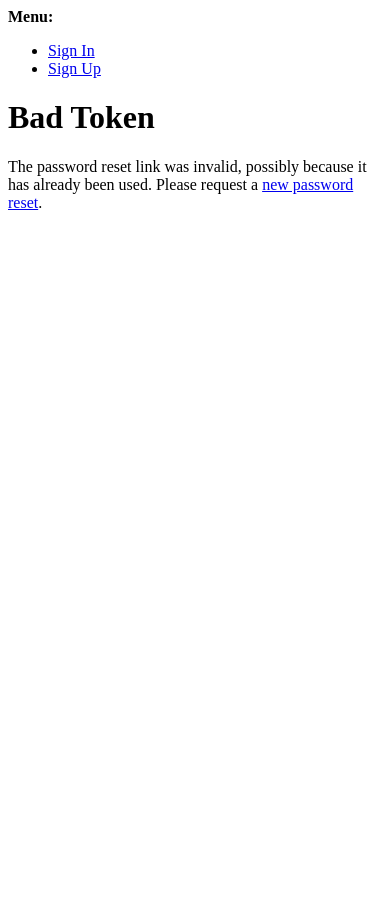
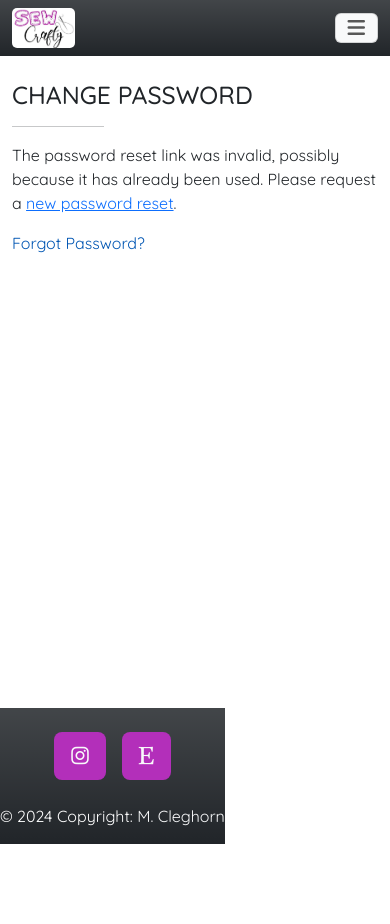
Before and after one commit to Cleg83/sew_crafty_project, a Django app: a page that uses templates/account/password_reset_from_key.html in a window 390 px wide. Before the commit the page ends 210 px from the top, so only its background shows below. Run offline with Django 5.2, Linux system fonts and the light colour scheme; some libraries are stand-ins or nearby versions.

Commit message:
Add min-vh-100 class to containers and finish customising appropriate templates

```diff
--- a/templates/account/email_confirm.html
+++ b/templates/account/email_confirm.html
@@ -6,7 +6,7 @@
 {% block title_addition %} - {% trans "Confirm Email" %}{% endblock %}
 
 {% block content %}
-<div class="container-fluid container-top-margin-lg">
+<div class="container-fluid container-top-margin-lg min-vh-100">
     <div class="row">
         <div class="col">
             <h2 class="text-uppercase">{% trans "Confirm Your Email" %}</h2>
--- a/templates/account/login.html
+++ b/templates/account/login.html
@@ -6,7 +6,7 @@
 
 {% block title_addition %} - {% trans "Login" %}{% endblock %}
 {% block content %}
-<div class="container-fluid container-top-margin-lg">
+<div class="container-fluid container-top-margin-lg min-vh-100">
     <div class="row">
         <div class="col">
             <h2 class="text-uppercase">{% trans "Login" %}</h2>
--- a/templates/account/logout.html
+++ b/templates/account/logout.html
@@ -6,7 +6,7 @@
 
 {% block title_addition %} - {% trans "Sign Out" %}{% endblock %}
 {% block content %}
-<div class="container-fluid container-top-margin-lg">
+<div class="container-fluid container-top-margin-lg min-vh-100">
     <div class="row">
         <div class="col">
             <h2 class="text-uppercase">{% trans "Sign Out" %}</h2>
--- a/templates/account/password_reset_done.html
+++ b/templates/account/password_reset_done.html
@@ -6,7 +6,7 @@
 
 {% block title_addition %} - {% trans "Password Reset Complete" %}{% endblock %}
 {% block content %}
-<div class="container-fluid container-top-margin-lg">
+<div class="container-fluid container-top-margin-lg min-vh-100">
     <div class="row">
         <div class="col">
             <h2 class="text-uppercase">{% trans "Password Reset Complete" %}</h2>
--- a/templates/account/password_reset_from_key.html
+++ b/templates/account/password_reset_from_key.html
@@ -1,35 +1,36 @@
-{% extends "account/base_entrance.html" %}
+{% extends "base.html" %}
+{% load static %}
+{% load crispy_forms_tags %}
 {% load i18n %}
 {% load allauth %}
-{% block head_title %}
-    {% trans "Change Password" %}
-{% endblock head_title %}
+
+{% block title_addition %} - {% trans "Change Password" %}{% endblock %}
+
 {% block content %}
-    {% element h1 %}
-        {% if token_fail %}
-            {% trans "Bad Token" %}
-        {% else %}
-            {% trans "Change Password" %}
-        {% endif %}
-    {% endelement %}
-    {% if token_fail %}
-        {% url 'account_reset_password' as passwd_reset_url %}
-        {% element p %}
-            {% blocktrans %}The password reset link was invalid, possibly because it has already been used.  Please request a <a href="{{ passwd_reset_url }}">new password reset</a>.{% endblocktrans %}
-        {% endelement %}
-    {% else %}
-        {% element form method="post" action=action_url %}
-            {% slot body %}
-                {% csrf_token %}
-                {{ redirect_field }}
-                {% element fields form=form %}
-                {% endelement %}
-            {% endslot %}
-            {% slot actions %}
-                {% element button type="submit" name="action" %}
-                    {% trans 'Change Password' %}
-                {% endelement %}
-            {% endslot %}
-        {% endelement %}
-    {% endif %}
-{% endblock content %}
+<div class="container-fluid container-top-margin-lg min-vh-100">
+    <div class="row">
+        <div class="col">
+            <h2 class="text-uppercase">{% trans "Change Password" %}</h2>
+            <hr class="heading-rule">
+        </div>
+    </div>
+    <div class="row">
+        <div class="col-md-6">
+            {% if token_fail %}
+                <p>The password reset link was invalid, possibly because it has already been used. Please request a <a href="{% url 'account_reset_password' %}">new password reset</a>.</p>
+            {% else %}
+                <form method="post" class="mt-4">
+                    {% csrf_token %}
+                    {{ form|crispy }}
+                    <div class="d-grid">
+                        <button type="submit" class="btn forward-button">{% trans "Change Password" %}</button>
+                    </div>
+                </form>
+            {% endif %}
+            <p class="mt-3">
+                <a href="{% url 'account_reset_password' %}" class="dark-blue-link">{% trans "Forgot Password?" %}</a>
+            </p>
+        </div>
+    </div>
+</div>
+{% endblock %}
--- a/templates/account/signup.html
+++ b/templates/account/signup.html
@@ -6,7 +6,7 @@
 
 {% block title_addition %} - {% trans "Sign Up" %}{% endblock %}
 {% block content %}
-<div class="container-fluid container-top-margin-lg">
+<div class="container-fluid container-top-margin-lg min-vh-100">
     <div class="row">
         <div class="col">
             <h2 class="text-uppercase">{% trans "Sign Up" %}</h2>
--- a/templates/account/verification_sent.html
+++ b/templates/account/verification_sent.html
@@ -6,7 +6,7 @@
 
 {% block title_addition %} - {% trans "Email Verification Sent" %}{% endblock %}
 {% block content %}
-<div class="container-fluid container-top-margin-lg">
+<div class="container-fluid container-top-margin-lg min-vh-100">
     <div class="row">
         <div class="col">
             <h2 class="text-uppercase">{% trans "Email Verification Sent" %}</h2>
--- a/templates/account/verified_email_required.html
+++ b/templates/account/verified_email_required.html
@@ -6,7 +6,7 @@
 
 {% block title_addition %} - {% trans "Email Verification Required" %}{% endblock %}
 {% block content %}
-<div class="container-fluid container-top-margin-lg">
+<div class="container-fluid container-top-margin-lg min-vh-100">
     <div class="row">
         <div class="col">
             <h2 class="text-uppercase">{% trans "Email Verification Required" %}</h2>
```
Also changed, not shown: templates/account/password_change.html (+31 -24 lines), templates/account/password_reset.html (+6 -8 lines), templates/account/password_reset_from_key_done.html (+23 -11 lines).
